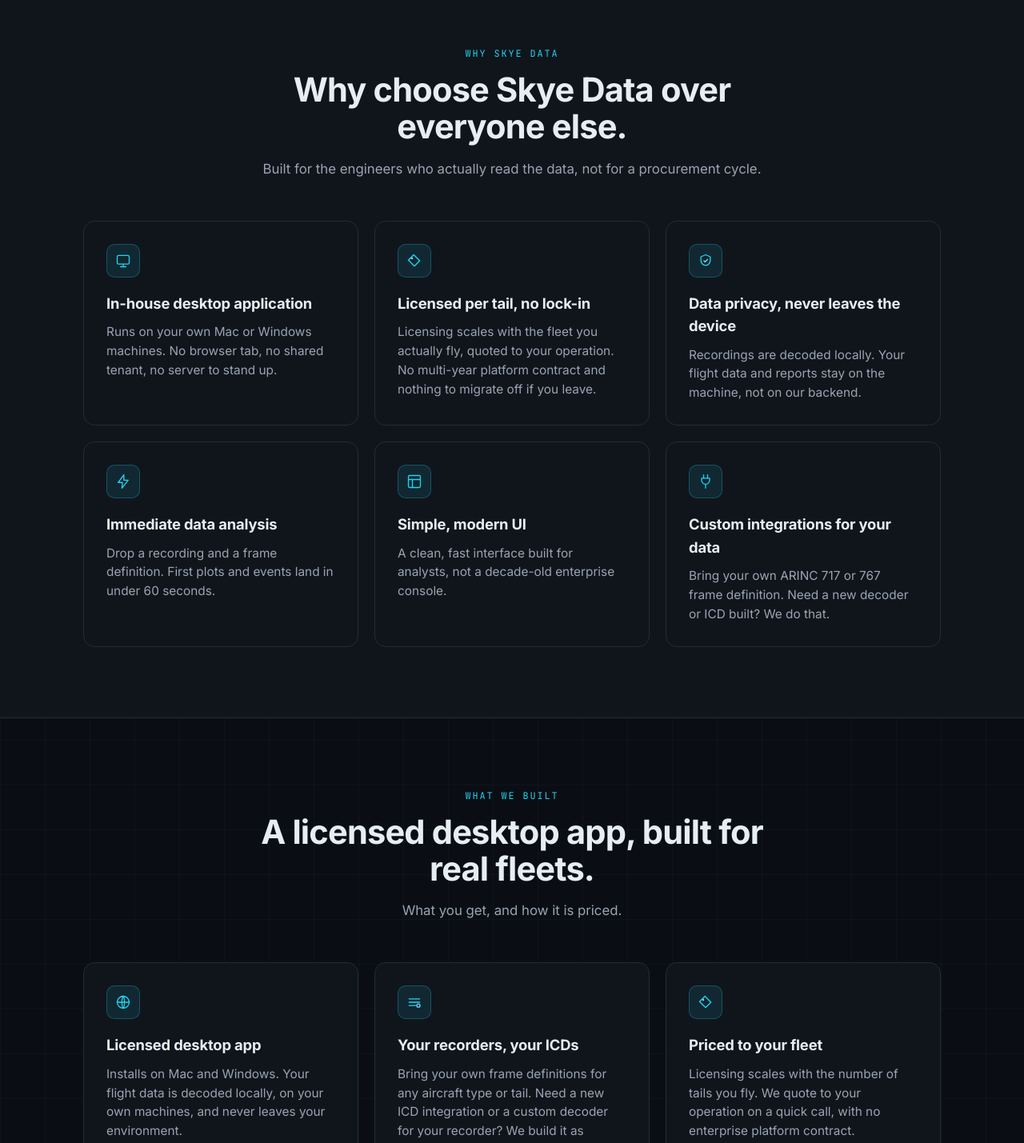
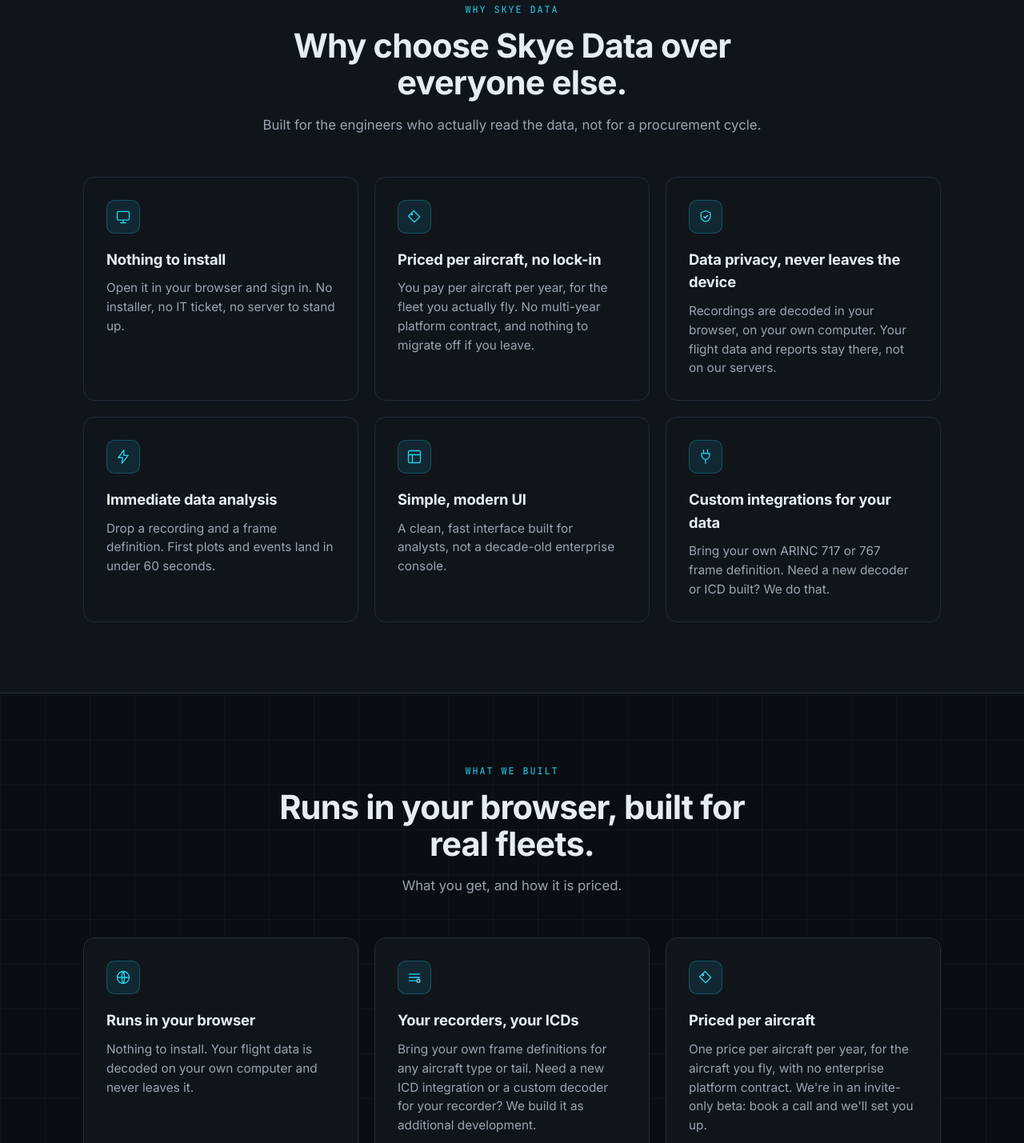
Before and after one commit to DeanJeggels/skye-data-landing-page, a plain HTML site: page index.html in a window 1280 px wide. Shown: the part 1371-2800 px from the top of the page at 80% size. Drawn offline with Linux system fonts and the light colour scheme.

Commit message:
Describe the browser app instead of a licensed desktop app
Skye Data now runs in the browser at app.skye-data.net (invite-only beta), so the
hero, title, meta tags and product cards stop selling a desktop install and a
per-tail licence. Decoding still happens on the user's own computer and nothing
is uploaded, so the privacy line stands. Pricing is per aircraft per year, with
no figure published during the beta. Also replaces the em-dashes in the
calculator copy.

Co-Authored-By: Claude Opus 5.5 <noreply@anthropic.com>

```diff
--- a/index.html
+++ b/index.html
@@ -3,13 +3,13 @@
 <head>
 <meta charset="UTF-8" />
 <meta name="viewport" content="width=device-width, initial-scale=1.0" />
-<title>Skye Data · Decode your flight data on your own machines</title>
-<meta name="description" content="A licensed desktop app for flight data monitoring. Decode locally on your own machines, bring your own ICDs, add custom integrations, license per tail." />
+<title>Skye Data · Decode your flight data in your browser</title>
+<meta name="description" content="Decode flight recorder data in your browser. Recordings never leave your computer. Bring your own ICDs, add custom integrations, priced per aircraft." />
 <link rel="icon" href="favicon.ico" sizes="any" />
 <link rel="icon" type="image/png" sizes="256x256" href="skye-data-icon-256.png" />
 <link rel="apple-touch-icon" href="skye-data-icon-512.png" />
-<meta property="og:title" content="Skye Data · Decode your flight data on your own machines" />
-<meta property="og:description" content="A licensed desktop app, priced to your fleet." />
+<meta property="og:title" content="Skye Data · Decode your flight data in your browser" />
+<meta property="og:description" content="Decode your flight data in your browser, priced per aircraft." />
 <meta property="og:type" content="website" />
 <meta property="og:image" content="skye-data-og.png" />
 <link rel="preconnect" href="https://fonts.googleapis.com" />
@@ -233,7 +233,7 @@
     <section class="hero">
       <div class="hero-glow"></div>
       <div class="wrap hero-inner">
-        <h1 class="reveal">Skye Data is a licensed desktop application that <span class="accent">decodes your flight data</span> on your own machines, priced to your fleet.</h1>
+        <h1 class="reveal">Skye Data <span class="accent">decodes your flight data</span> in your browser. Nothing gets uploaded, and you pay per aircraft.</h1>
         <div class="hero-cta reveal" style="animation-delay:.08s">
           <a class="btn btn-primary" href="book.html">Book a meeting</a>
           <a class="btn btn-ghost" href="#how">See how it works</a>
@@ -271,18 +271,18 @@
         <div class="pillars">
           <div class="card reveal">
             <div class="ic"><svg width="20" height="20" viewBox="0 0 24 24" fill="none"><rect x="3" y="4" width="18" height="13" rx="2" stroke="#22d3ee" stroke-width="1.6"/><path d="M8 21h8M12 17v4" stroke="#22d3ee" stroke-width="1.6" stroke-linecap="round"/></svg></div>
-            <h3>In-house desktop application</h3>
-            <p>Runs on your own Mac or Windows machines. No browser tab, no shared tenant, no server to stand up.</p>
+            <h3>Nothing to install</h3>
+            <p>Open it in your browser and sign in. No installer, no IT ticket, no server to stand up.</p>
           </div>
           <div class="card reveal" style="animation-delay:.05s">
             <div class="ic"><svg width="20" height="20" viewBox="0 0 24 24" fill="none"><path d="M3 11l8-8 9 9-8 8-9-9z" stroke="#22d3ee" stroke-width="1.6" stroke-linejoin="round"/><circle cx="8.3" cy="8.3" r="1.5" fill="#7dd3fc"/></svg></div>
-            <h3>Licensed per tail, no lock-in</h3>
-            <p>Licensing scales with the fleet you actually fly, quoted to your operation. No multi-year platform contract and nothing to migrate off if you leave.</p>
+            <h3>Priced per aircraft, no lock-in</h3>
+            <p>You pay per aircraft per year, for the fleet you actually fly. No multi-year platform contract, and nothing to migrate off if you leave.</p>
           </div>
           <div class="card reveal" style="animation-delay:.1s">
             <div class="ic"><svg width="20" height="20" viewBox="0 0 24 24" fill="none"><path d="M12 3l7 3v5c0 4-3 7.2-7 8-4-.8-7-4-7-8V6z" stroke="#22d3ee" stroke-width="1.6" stroke-linejoin="round"/><path d="M9.5 12l1.8 1.8L15 10" stroke="#7dd3fc" stroke-width="1.6" stroke-linecap="round" stroke-linejoin="round"/></svg></div>
             <h3>Data privacy, never leaves the device</h3>
-            <p>Recordings are decoded locally. Your flight data and reports stay on the machine, not on our backend.</p>
+            <p>Recordings are decoded in your browser, on your own computer. Your flight data and reports stay there, not on our servers.</p>
           </div>
           <div class="card reveal" style="animation-delay:.15s">
             <div class="ic"><svg width="20" height="20" viewBox="0 0 24 24" fill="none"><path d="M13 2L4.5 13.5H11l-1 8.5L19.5 10H13z" stroke="#22d3ee" stroke-width="1.6" stroke-linejoin="round"/></svg></div>
@@ -308,7 +308,7 @@
       <div class="wrap">
         <div class="section-head">
           <div class="kicker">What we built</div>
-          <h2>A licensed desktop app, built for real fleets.</h2>
+          <h2>Runs in your browser, built for real fleets.</h2>
           <p>What you get, and how it is priced.</p>
         </div>
         <div class="pillars">
@@ -316,8 +316,8 @@
             <div class="ic">
               <svg width="20" height="20" viewBox="0 0 24 24" fill="none"><path d="M12 3a9 9 0 100 18 9 9 0 000-18zM3 12h18M12 3c2.5 2.7 2.5 15.3 0 18M12 3c-2.5 2.7-2.5 15.3 0 18" stroke="#22d3ee" stroke-width="1.6" stroke-linecap="round"/></svg>
             </div>
-            <h3>Licensed desktop app</h3>
-            <p>Installs on Mac and Windows. Your flight data is decoded locally, on your own machines, and never leaves your environment.</p>
+            <h3>Runs in your browser</h3>
+            <p>Nothing to install. Your flight data is decoded on your own computer and never leaves it.</p>
           </div>
           <div class="card reveal" style="animation-delay:.08s">
             <div class="ic">
@@ -330,8 +330,8 @@
             <div class="ic">
               <svg width="20" height="20" viewBox="0 0 24 24" fill="none"><path d="M3 11l8-8 9 9-8 8-9-9z" stroke="#22d3ee" stroke-width="1.6" stroke-linejoin="round"/><circle cx="8.3" cy="8.3" r="1.5" fill="#7dd3fc"/></svg>
             </div>
-            <h3>Priced to your fleet</h3>
-            <p>Licensing scales with the number of tails you fly. We quote to your operation on a quick call, with no enterprise platform contract.</p>
+            <h3>Priced per aircraft</h3>
+            <p>One price per aircraft per year, for the aircraft you fly, with no enterprise platform contract. We're in an invite-only beta: book a call and we'll set you up.</p>
             <p style="margin-top:10px"><a href="calculator.html" style="color:var(--accent-2);font-size:0.92rem;font-weight:500">Work out what flight data costs you now &rarr;</a></p>
           </div>
         </div>
```
Also changed, not shown: calculator.html (+14 -14 lines).
